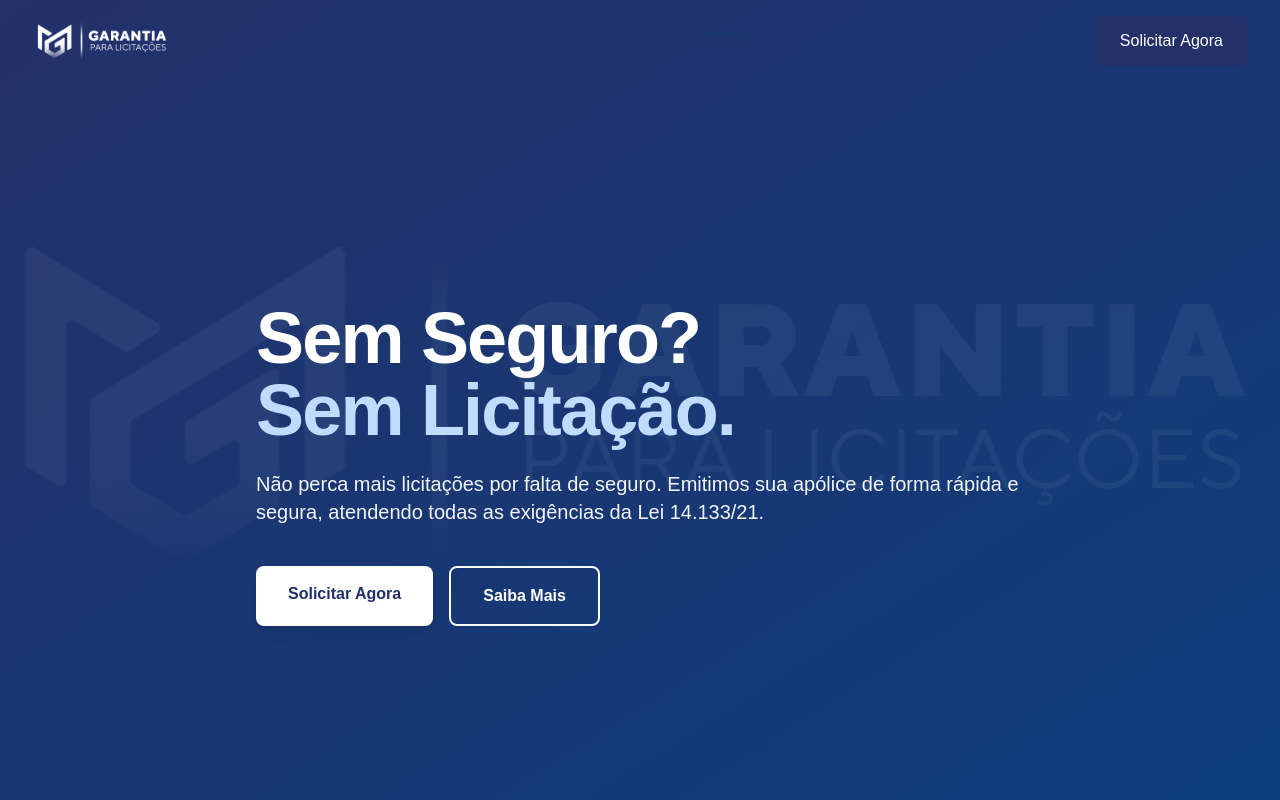
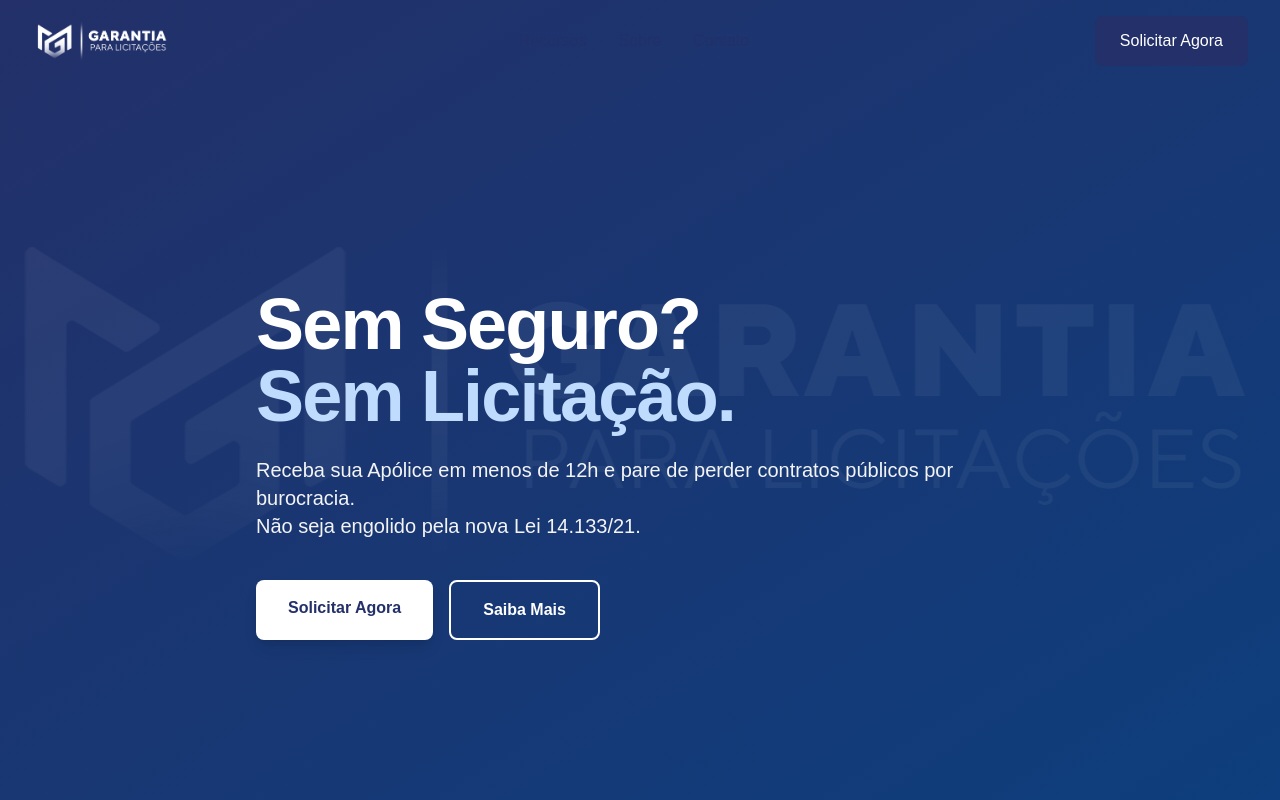
Before and after one commit to kauntdewn1/garantia-app, a React (Vite) app: page / in a window 1280 px wide. Shown: the top 800 px of the page. Built offline with nearby package versions, Linux system fonts and the light colour scheme; the HTML template or start-up script is replaced by a standard one; a web font is replaced by a local one.

Commit message:
Update styles and layout

```diff
--- a/src/components/Hero.jsx
+++ b/src/components/Hero.jsx
@@ -23,7 +23,8 @@ function Hero() {
               animate={{ opacity: 1, y: 0 }}
               transition={{ delay: 0.2, duration: 0.5 }}
             >
-              Não perca mais licitações por falta de seguro. Emitimos sua apólice de forma rápida e segura, atendendo todas as exigências da Lei 14.133/21.
+              Receba sua Apólice em menos de 12h e pare de perder contratos públicos por burocracia.
+              <br/> Não seja engolido pela nova Lei 14.133/21.
             </motion.p>
             <motion.div
               className="mt-10 flex gap-4"
```
